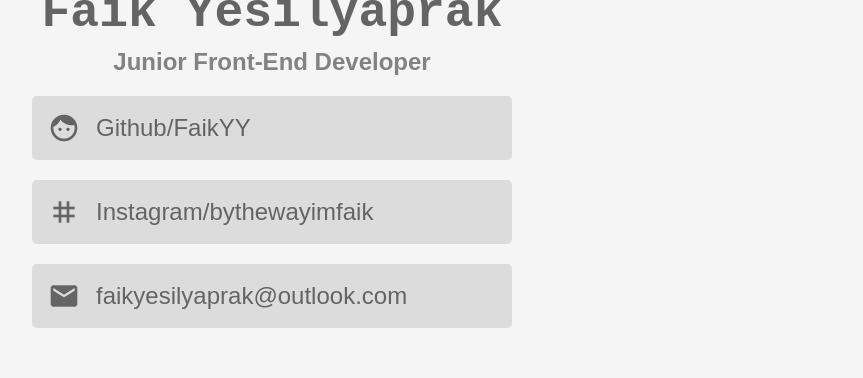
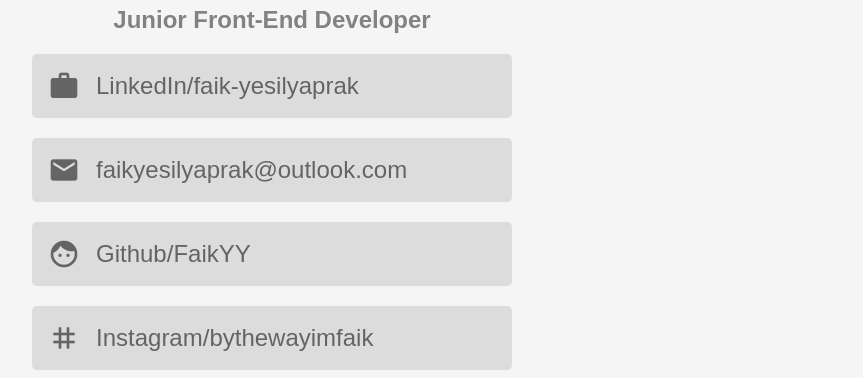
Before and after one commit to FaikYY/vuejs-profile-card, a Vue app: page / in a window 1280 px wide. Shown: the part 325-703 px from the top of the page, without its empty margins (368-1231 px from the left). Built offline with nearby package versions, Linux system fonts and the light colour scheme.

Commit message:
LinkedIn added

```diff
--- a/src/components/CardMainContainer.vue
+++ b/src/components/CardMainContainer.vue
@@ -24,6 +24,17 @@
       icon_name="phone"
     /> -->
 
+    <CardRow
+      v-bind:href="'https://www.linkedin.com/in/faik-yesilyaprak/'"
+      list_item_text="LinkedIn/faik-yesilyaprak"
+      icon_name="work"
+    />
+
+    <CardRow
+      v-bind:href="'mailto:' + 'faikyesilyaprak@outlook.com'"
+      list_item_text="faikyesilyaprak@outlook.com"
+      icon_name="email"
+    />
 
     <CardRow
       v-bind:href="'https://www.github.com/FaikYY'"
@@ -38,12 +49,6 @@
       icon_name="tag"
     />
 
-
-    <CardRow
-      v-bind:href="'mailto:' + 'faikyesilyaprak@outlook.com'"
-      list_item_text="faikyesilyaprak@outlook.com"
-      icon_name="email"
-    />
 
   </div>
 </template>
```
